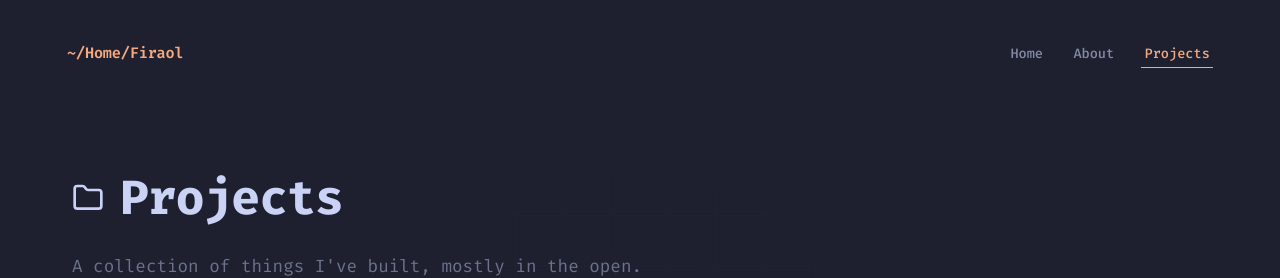
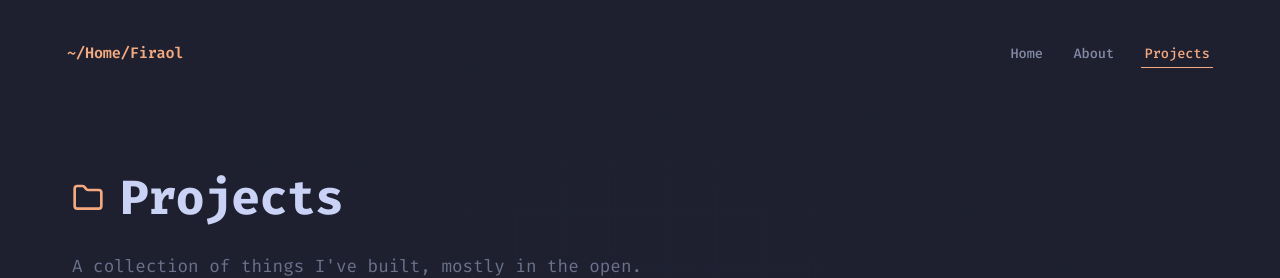
Before and after one commit to f9ine99/my-portfolio, a SvelteKit app: page /projects in a window 1280 px wide. Shown: the top 278 px of the page. Built offline with nearby package versions, Linux system fonts and the light colour scheme.

Commit message:
fix: resolve css syntax error and unused selector warnings causing build failure
- Removed dangling CSS property in project detail page [slug]/+page.svelte
- Applied :global() to Lucide icon classes in +error.svelte and projects/+page.svelte to fix Svelte compiler warnings

```diff
--- a/src/routes/+error.svelte
+++ b/src/routes/+error.svelte
@@ -99,7 +99,7 @@
   .error-500 .orb-2 { background: var(--accent-orange); }
   .error-500 .orb-3 { background: var(--accent-red); opacity: 0.1; }
   .error-500 .glitch { text-shadow: 2px 0 var(--accent-orange), -2px 0 var(--accent-purple); }
-  .error-500 .error-icon { color: var(--accent-red); }
+  .error-500 :global(.error-icon) { color: var(--accent-red); }
 
   @keyframes float {
     0% { transform: translate(0, 0) scale(1); }
--- a/src/routes/projects/+page.svelte
+++ b/src/routes/projects/+page.svelte
@@ -43,7 +43,7 @@
     margin-bottom: 1rem;
   }
 
-  .header-icon {
+  :global(.header-icon) {
     color: var(--accent-orange);
   }
 
--- a/src/routes/projects/[slug]/+page.svelte
+++ b/src/routes/projects/[slug]/+page.svelte
@@ -254,9 +254,6 @@
     margin: 0 auto;
     padding: 10rem 2rem 5rem;
     position: relative;
-    z-index: 10;
-  }
-  margin: 0 auto;
   }
 
   /* ===== Back Link ===== */
```
